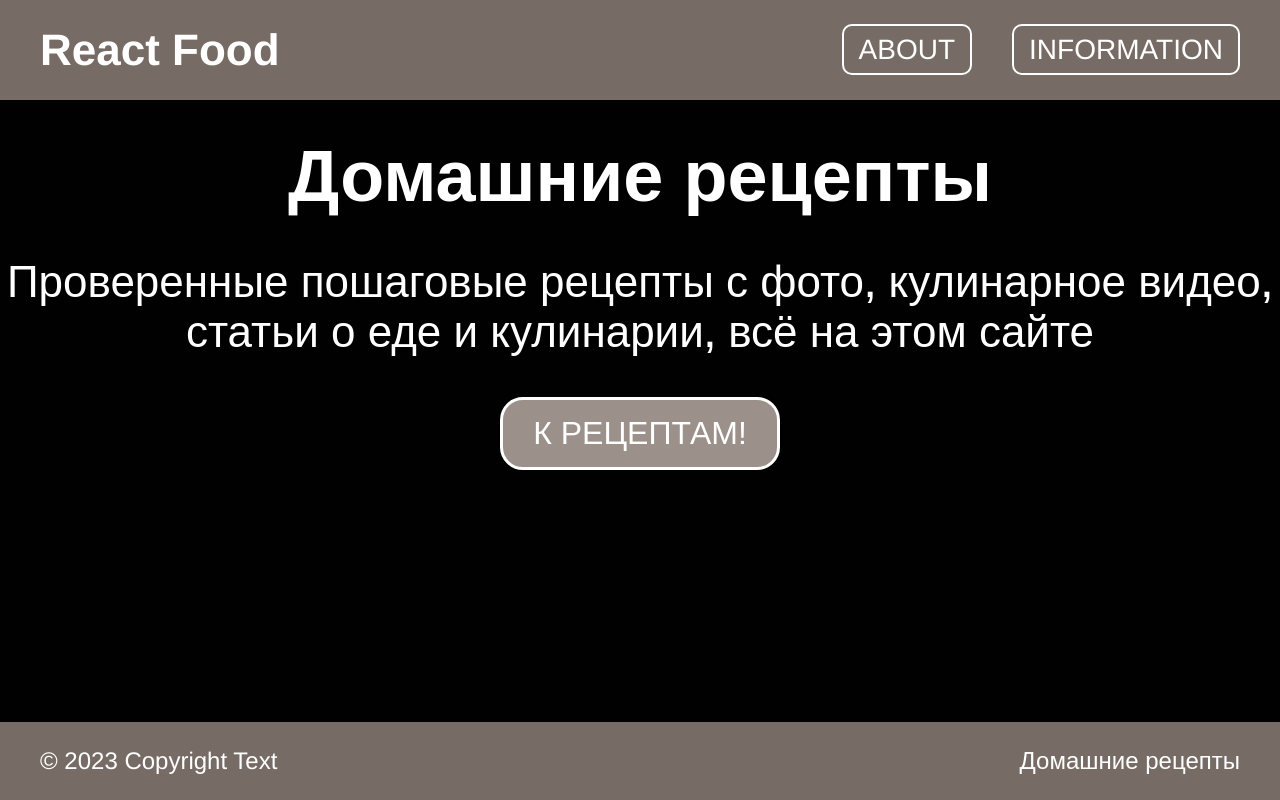
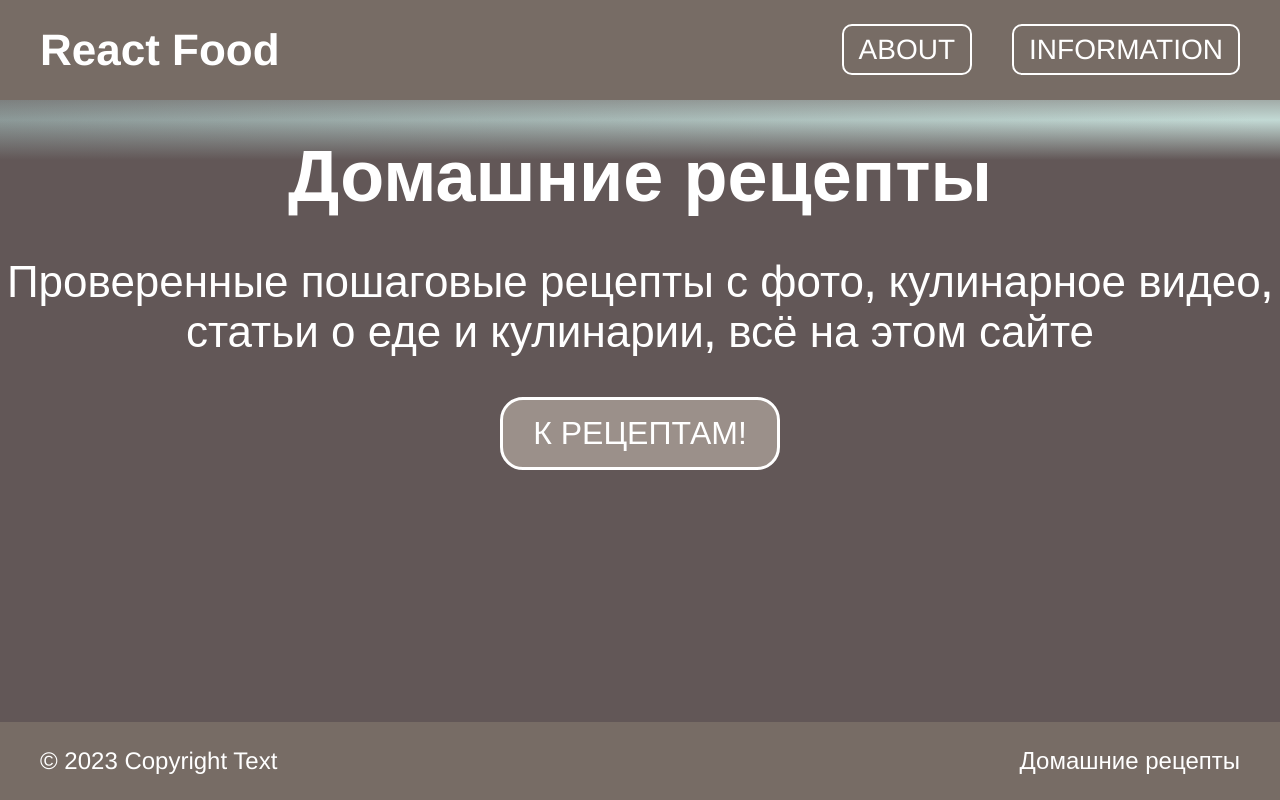
Before and after one commit to c0ruscat1ng/recipe-project, a React (Vite) app: page / in a window 1280 px wide. Built offline with nearby package versions, Linux system fonts and the light colour scheme.

Commit message:
change bg

```diff
--- a/src/components/Food/CategoryItem/CategoryItem.jsx
+++ b/src/components/Food/CategoryItem/CategoryItem.jsx
@@ -2,7 +2,8 @@ import React from 'react';
 import styles from './CategoryItem.module.scss'
 import {NavLink} from "react-router-dom";
 
-const CategoryItem = ({strCategory,strCategoryDescription,strCategoryThumb}) => {
+const CategoryItem = ({strCategory, strCategoryDescription, strCategoryThumb}) => {
+
     return (
         <div className={styles.item}>
             <img src={strCategoryThumb} alt="" className={styles.item__img}/>
--- a/src/global.scss
+++ b/src/global.scss
@@ -6,8 +6,10 @@
 
 body {
   font-family: 'Arimo', sans-serif;
-  background: linear-gradient(to bottom, rgba(142,141,156,1) 5%, transparent, rgba(215,219,228,1) 60%),
-  url("./../public/images/bg.jpg") center top no-repeat;
+  background: -webkit-linear-gradient(225deg, rgb(194, 217, 212) 7%, rgb(111, 119, 120));
+  background: -moz-linear-gradient(225deg, rgb(194, 217, 212) 7%, rgb(111, 119, 120));
+  background: linear-gradient(225deg, rgb(194, 217, 212) 7%, rgb(111, 119, 120));
+  background-size: 100%;
 }
 
 .container {
@@ -21,5 +23,7 @@ body {
   display: flex;
   flex-direction: column;
   min-height: 100vh;
-  background: rgba(1,1,1,50)
+  font-family: 'Arimo', sans-serif;
+  background: linear-gradient(to bottom, rgba(87, 65, 65, 0.6) 10%,transparent, rgba(98, 87, 87,1) 20%);
+  background-size: 100% auto;
 }
```
